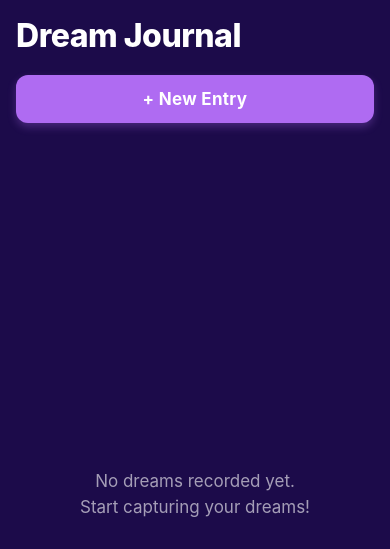
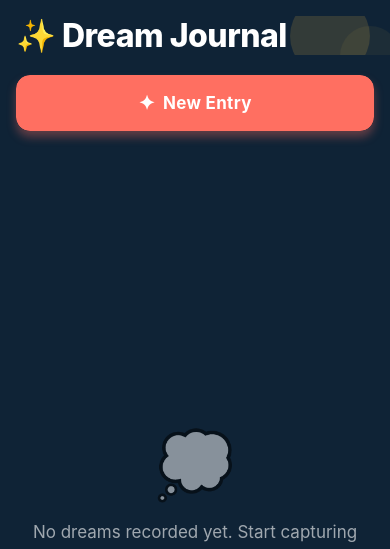
Before and after one commit to domalouf/DreamCatcher, a React Native app in the folder DreamCatcherAppNew/: screen /Settings in a window 390 px wide. Shown: the top 549 px of the page. Built offline with nearby package versions, Linux system fonts and the light colour scheme.

Commit message:
Small UI update
changed colors a little bit

```diff
--- a/DreamCatcherAppNew/package.json
+++ b/DreamCatcherAppNew/package.json
@@ -21,6 +21,7 @@
     "react": "19.2.0",
     "react-native": "0.83.1",
     "react-native-ble-manager": "^12.4.2",
+    "react-native-linear-gradient": "^2.8.3",
     "react-native-modal": "^14.0.0-rc.1",
     "react-native-safe-area-context": "^5.6.2",
     "react-native-screens": "^4.19.0",
--- a/DreamCatcherAppNew/src/screens/JournalScreen.tsx
+++ b/DreamCatcherAppNew/src/screens/JournalScreen.tsx
@@ -65,12 +65,18 @@ const JournalScreen = (props: any) => {
         <TouchableOpacity
             style={styles.entryCard}
             onPress={() => setSelectedEntry(item)}
+            activeOpacity={0.7}
         >
-            <Text style={styles.entryDate}>{item.date}</Text>
-            <Text style={styles.entryTitle}>{item.title}</Text>
-            <Text style={styles.entryPreview} numberOfLines={2}>
-                {item.content}
-            </Text>
+            <View style={styles.orangeAccent} />
+            <View style={styles.cardContent}>
+                <View style={styles.dateContainer}>
+                    <Text style={styles.entryDate}>🌙 {item.date}</Text>
+                </View>
+                <Text style={styles.entryTitle}>{item.title}</Text>
+                <Text style={styles.entryPreview} numberOfLines={2}>
+                    {item.content}
+                </Text>
+            </View>
         </TouchableOpacity>
     );
 
@@ -78,19 +84,28 @@ const JournalScreen = (props: any) => {
         <>
             <StatusBar barStyle="default" />
             <SafeAreaView style={styles.screenContainer} edges={['top', 'left', 'right']}>
-                <Text style={styles.title}>Dream Journal</Text>
+                <View style={styles.headerContainer}>
+                    <Text style={styles.title}>✨ Dream Journal</Text>
+                    <View style={styles.decorativeCircle} />
+                    <View style={styles.decorativeCircle2} />
+                </View>
 
                 <TouchableOpacity
                     style={styles.addButton}
                     onPress={() => setModalVisible(true)}
+                    activeOpacity={0.85}
                 >
-                    <Text style={styles.addButtonText}>+ New Entry</Text>
+                    <View style={styles.addButtonInner}>
+                        <Text style={styles.addButtonIcon}>✦</Text>
+                        <Text style={styles.addButtonText}>New Entry</Text>
+                    </View>
                 </TouchableOpacity>
 
                 {entries.length === 0 ? (
                     <View style={styles.emptyState}>
+                        <Text style={styles.emptyStateIcon}>💭</Text>
                         <Text style={styles.emptyStateText}>
-                            No dreams recorded yet.{'\n'}Start capturing your dreams!
+                            No dreams recorded yet.{' '}Start capturing your dreams!
                         </Text>
                     </View>
                 ) : (
@@ -111,10 +126,15 @@ const JournalScreen = (props: any) => {
                 >
                     <View style={styles.modalOverlay}>
                         <View style={styles.modalContent}>
+                            <View style={styles.modalTopBar} />
                             <View style={styles.modalHeader}>
-                                <Text style={styles.modalTitle}>New Dream Entry</Text>
+                                <View>
+                                    <Text style={styles.modalTitle}>✨ New Dream Entry</Text>
+                                    <View style={styles.orangeUnderline} />
+                                </View>
                                 <TouchableOpacity
                                     onPress={() => setModalVisible(false)}
+                                    style={styles.closeButtonContainer}
                                 >
                                     <Text style={styles.closeButton}>✕</Text>
                                 </TouchableOpacity>
@@ -149,14 +169,18 @@ const JournalScreen = (props: any) => {
                                 <TouchableOpacity
                                     style={styles.cancelButton}
                                     onPress={() => setModalVisible(false)}
+                                    activeOpacity={0.7}
                                 >
                                     <Text style={styles.buttonText}>Cancel</Text>
                                 </TouchableOpacity>
                                 <TouchableOpacity
-                                    style={styles.saveButton}
                                     onPress={handleAddEntry}
+                                    activeOpacity={0.85}
+                                    style={styles.saveButtonContainer}
                                 >
-                                    <Text style={styles.buttonText}>Save</Text>
+                                    <View style={styles.saveButton}>
+                                        <Text style={styles.buttonText}>✓ Save</Text>
+                                    </View>
                                 </TouchableOpacity>
                             </View>
                         </View>
@@ -221,32 +245,69 @@ const styles = StyleSheet.create({
         flex: 1,
         backgroundColor: COLORS.tirtiaryBlueHex,
     },
+    headerContainer: {
+        position: 'relative',
+        marginTop: 16,
+        marginLeft: 16,
+        marginBottom: 20,
+        overflow: 'hidden',
+    },
     title: {
         fontSize: 32,
         color: COLORS.whiteHex,
         fontWeight: '800',
-        marginTop: 16,
-        marginLeft: 16,
-        marginBottom: 20,
         letterSpacing: -0.5,
+        zIndex: 2,
+    },
+    decorativeCircle: {
+        position: 'absolute',
+        top: -20,
+        right: 20,
+        width: 80,
+        height: 80,
+        borderRadius: 40,
+        backgroundColor: COLORS.primaryOrangeHex,
+        opacity: 0.15,
+    },
+    decorativeCircle2: {
+        position: 'absolute',
+        top: 10,
+        right: -10,
+        width: 60,
+        height: 60,
+        borderRadius: 30,
+        backgroundColor: COLORS.primaryOrangeHex,
+        opacity: 0.06,
     },
     addButton: {
-        backgroundColor: COLORS.primaryPurpleHex,
         marginHorizontal: 16,
         marginBottom: 20,
-        paddingVertical: 14,
-        borderRadius: 12,
+        borderRadius: 14,
+        overflow: 'hidden',
         shadowColor: COLORS.primaryPurpleHex,
-        shadowOffset: { width: 0, height: 4 },
-        shadowOpacity: 0.3,
-        shadowRadius: 8,
-        elevation: 5,
+        shadowOffset: { width: 0, height: 6 },
+        shadowOpacity: 0.35,
+        shadowRadius: 10,
+        elevation: 8,
+    },
+    addButtonInner: {
+        flexDirection: 'row',
+        alignItems: 'center',
+        justifyContent: 'center',
+        paddingVertical: 16,
+        gap: 8,
+        backgroundColor: COLORS.primaryPurpleHex,
+        borderRadius: 14,
+    },
+    addButtonIcon: {
+        color: COLORS.whiteHex,
+        fontSize: 20,
+        fontWeight: '600',
     },
     addButtonText: {
         color: COLORS.whiteHex,
         fontSize: 17,
         fontWeight: '700',
-        textAlign: 'center',
         letterSpacing: 0.3,
     },
     emptyState: {
@@ -254,6 +315,11 @@ const styles = StyleSheet.create({
         justifyContent: 'center',
         alignItems: 'center',
         paddingHorizontal: 16,
+    },
+    emptyStateIcon: {
+        fontSize: 64,
+        marginBottom: 16,
+        opacity: 0.5,
     },
     emptyStateText: {
         color: COLORS.whiteHex,
@@ -267,18 +333,37 @@ const styles = StyleSheet.create({
         paddingBottom: 16,
     },
     entryCard: {
-        backgroundColor: 'rgba(175, 107, 242, 0.15)',
+        backgroundColor: 'rgba(124, 212, 198, 0.12)',
         borderRadius: 16,
-        padding: 16,
         marginBottom: 12,
         borderWidth: 1,
-        borderColor: 'rgba(175, 107, 242, 0.25)',
+        borderColor: 'rgba(124, 212, 198, 0.24)',
+        overflow: 'hidden',
+        shadowColor: COLORS.primaryPurpleHex,
+        shadowOffset: { width: 0, height: 2 },
+        shadowOpacity: 0.1,
+        shadowRadius: 4,
+        elevation: 3,
+    },
+    orangeAccent: {
+        position: 'absolute',
+        left: 0,
+        top: 0,
+        bottom: 0,
+        width: 4,
+        backgroundColor: COLORS.primaryPurpleHex,
+    },
+    cardContent: {
+        padding: 16,
+        paddingLeft: 20,
+    },
+    dateContainer: {
+        marginBottom: 6,
     },
     entryDate: {
-        color: COLORS.primaryPurpleHex,
+        color: COLORS.primaryOrangeHex,
         fontSize: 12,
-        fontWeight: '600',
-        marginBottom: 6,
+        fontWeight: '700',
         letterSpacing: 0.5,
         textTransform: 'uppercase',
     },
@@ -303,21 +388,40 @@ const styles = StyleSheet.create({
         backgroundColor: COLORS.tirtiaryBlueHex,
         borderTopLeftRadius: 24,
         borderTopRightRadius: 24,
-        paddingTop: 20,
+        paddingTop: 8,
         paddingHorizontal: 16,
         paddingBottom: 32,
         maxHeight: '85%',
     },
+    modalTopBar: {
+        width: 40,
+        height: 4,
+        backgroundColor: COLORS.primaryOrangeHex,
+        borderRadius: 2,
+        alignSelf: 'center',
+        marginBottom: 16,
+        opacity: 0.6,
+    },
     modalHeader: {
         flexDirection: 'row',
         justifyContent: 'space-between',
-        alignItems: 'center',
+        alignItems: 'flex-start',
         marginBottom: 20,
     },
     modalTitle: {
         fontSize: 22,
         fontWeight: '700',
         color: COLORS.whiteHex,
+    },
+    orangeUnderline: {
+        width: 50,
+        height: 3,
+        backgroundColor: COLORS.primaryOrangeHex,
+        borderRadius: 2,
+        marginTop: 6,
+    },
+    closeButtonContainer: {
+        padding: 4,
     },
     detailModalContent: {
         backgroundColor: COLORS.tirtiaryBlueHex,
@@ -336,7 +440,7 @@ const styles = StyleSheet.create({
         marginBottom: 20,
     },
     detailDate: {
-        color: COLORS.primaryPurpleHex,
+        color: COLORS.primaryOrangeHex,
         fontSize: 12,
         fontWeight: '600',
         marginBottom: 6,
@@ -368,37 +472,38 @@ const styles = StyleSheet.create({
         fontWeight: '700',
         marginBottom: 10,
         marginTop: 14,
-        letterSpacing: 0.5,
+        letterSpacing: 0.8,
         textTransform: 'uppercase',
     },
     titleInput: {
-        backgroundColor: 'rgba(175, 107, 242, 0.12)',
+        backgroundColor: 'rgba(124, 212, 198, 0.08)',
         borderRadius: 12,
         paddingHorizontal: 14,
         paddingVertical: 12,
         color: COLORS.whiteHex,
         fontSize: 16,
-        borderWidth: 1,
-        borderColor: 'rgba(175, 107, 242, 0.2)',
+        borderWidth: 1.5,
+        borderColor: 'rgba(124, 212, 198, 0.25)',
     },
     contentInput: {
-        backgroundColor: 'rgba(175, 107, 242, 0.12)',
+        backgroundColor: 'rgba(124, 212, 198, 0.08)',
         borderRadius: 12,
         paddingHorizontal: 14,
         paddingVertical: 12,
         color: COLORS.whiteHex,
         fontSize: 15,
-        borderWidth: 1,
-        borderColor: 'rgba(175, 107, 242, 0.2)',
+        borderWidth: 1.5,
+        borderColor: 'rgba(124, 212, 198, 0.25)',
         minHeight: 120,
         textAlignVertical: 'top',
     },
     charCount: {
-        color: COLORS.whiteHex,
+        color: COLORS.primaryOrangeHex,
         fontSize: 12,
-        opacity: 0.5,
+        opacity: 0.7,
         marginTop: 6,
         textAlign: 'right',
+        fontWeight: '600',
     },
     buttonContainer: {
         flexDirection: 'row',
@@ -408,22 +513,26 @@ const styles = StyleSheet.create({
     },
     cancelButton: {
         flex: 1,
-        backgroundColor: 'rgba(255, 255, 255, 0.15)',
+        backgroundColor: 'rgba(255, 255, 255, 0.08)',
         paddingVertical: 14,
         borderRadius: 12,
-        borderWidth: 1,
-        borderColor: 'rgba(255, 255, 255, 0.2)',
+        borderWidth: 1.5,
+        borderColor: 'rgba(255, 255, 255, 0.14)',
+    },
+    saveButtonContainer: {
+        flex: 1,
+        borderRadius: 12,
+        overflow: 'hidden',
+        shadowColor: COLORS.primaryPurpleHex,
+        shadowOffset: { width: 0, height: 4 },
+        shadowOpacity: 0.4,
+        shadowRadius: 8,
+        elevation: 6,
     },
     saveButton: {
-        flex: 1,
-        backgroundColor: COLORS.primaryPurpleHex,
         paddingVertical: 14,
         borderRadius: 12,
-        shadowColor: COLORS.primaryPurpleHex,
-        shadowOffset: { width: 0, height: 3 },
-        shadowOpacity: 0.25,
-        shadowRadius: 6,
-        elevation: 4,
+        backgroundColor: COLORS.primaryPurpleHex,
     },
     buttonText: {
         color: COLORS.whiteHex,
@@ -432,15 +541,15 @@ const styles = StyleSheet.create({
         textAlign: 'center',
     },
     deleteButton: {
-        backgroundColor: 'rgba(231, 76, 60, 0.2)',
+        backgroundColor: 'rgba(255, 111, 97, 0.2)',
         paddingVertical: 14,
         borderRadius: 12,
         marginTop: 14,
         borderWidth: 1,
-        borderColor: 'rgba(231, 76, 60, 0.3)',
+        borderColor: 'rgba(255, 111, 97, 0.32)',
     },
     deleteButtonText: {
-        color: '#FF6B6B',
+        color: '#FF8A80',
         fontSize: 16,
         fontWeight: '700',
         textAlign: 'center',
```
Also changed, not shown: DreamCatcherAppNew/src/theme/theme.ts (+7 -7 lines), 1 other file (tests, documents, lock files or other folders).
